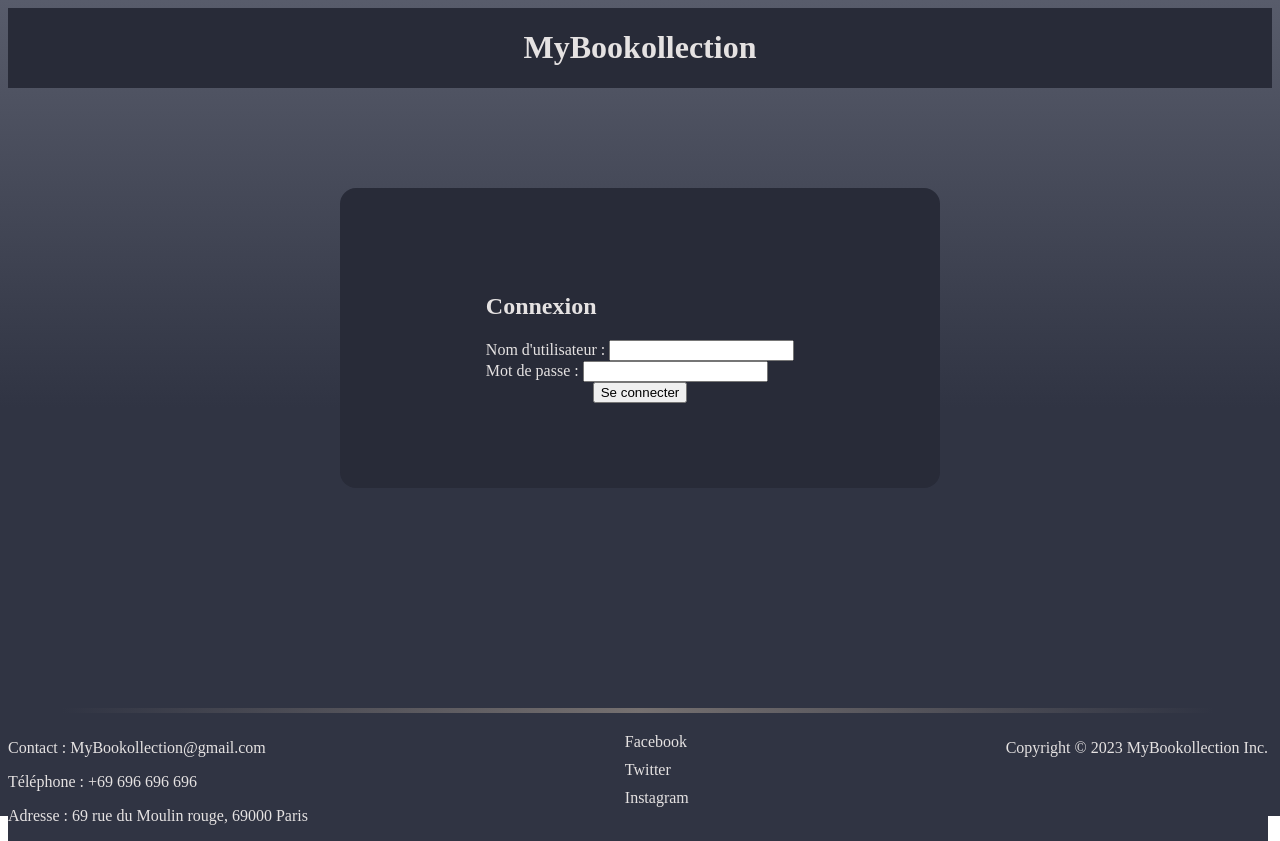
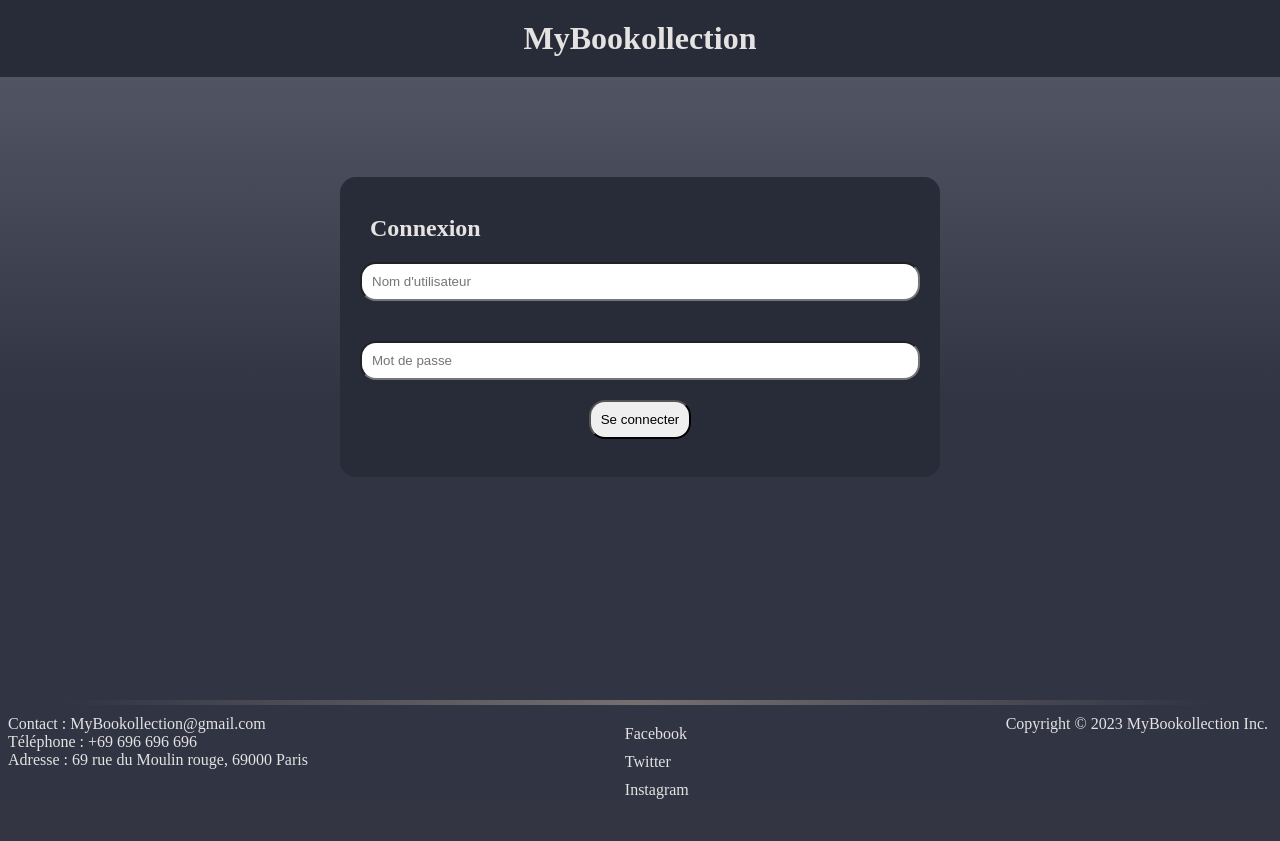
Before and after one commit to TfAplo/Bookollection, a PHP site: page /login.html in a window 1280 px wide. After the commit the page ends 799 px from the top, so only its background shows below. Run offline with PHP 8.4, Linux system fonts and the light colour scheme.

Commit message:
changement css login

```diff
--- a/login.html
+++ b/login.html
@@ -16,12 +16,8 @@
         <div id="card">
             <form action="home.php" method="post">
                 <h2>Connexion</h2>
-                <label for="username">Nom d'utilisateur :</label>
-                <input type="text" id="username" name="username">
-                <br>
-                <label for="password">Mot de passe :</label>
-                <input type="password" id="password" name="password">
-                <br>
+                <input type="text" id="username" name="username" placeholder="Nom d'utilisateur">
+                <input type="password" id="password" name="password" placeholder="Mot de passe">
                 <input id="bouton-connecter" type="submit" value="Se connecter">
             </form>
         </div>
--- a/style.css
+++ b/style.css
@@ -1,3 +1,7 @@
+*{
+  margin: 0;
+}
+
 body{
   background: linear-gradient(0deg, rgb(48, 52, 67) 50%, rgb(88, 92, 107) 100%);
   background-repeat: no-repeat;
@@ -14,7 +18,7 @@ header{
   justify-content: center;
   align-items: center;
   background-color: rgb(40, 43, 56);
-  margin: 0;
+  padding: 20px;
 }
 
 /* ############################################ LOGIN  ############################################*/
@@ -35,6 +39,25 @@ header{
   justify-content: center;
   align-items: center;
   flex-direction: column;
+}
+
+form{
+  display: flex;
+  flex-direction: column;
+  width: 100%;
+}
+
+form h2{
+  margin-left: 30px;
+}
+
+input{
+  margin: 20px;
+  padding: 10px;
+  border-radius: 1rem;
+}
+
+input[type=text]{
 }
 
 #bouton-connecter{
```
